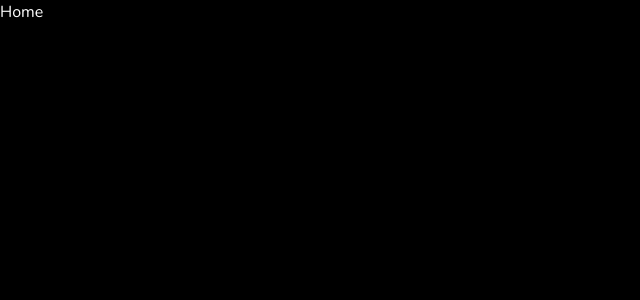
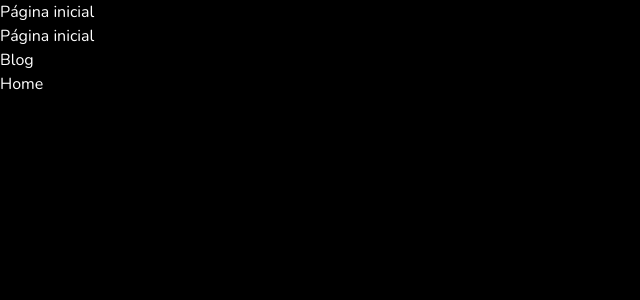
Before and after one commit to marciojunior11/nextjs-course-platform, a Next.js app: page / in a window 1280 px wide. Shown: the top 300 px of the page, without its empty margins (0-640 px from the left). Built offline with nearby package versions, Linux system fonts and the light colour scheme.

Commit message:
feat: page cursos and global header

```diff
--- /dev/null
+++ b/src/app/cursos/page.tsx
@@ -0,0 +1,7 @@
+export default function PageCursos() {
+    return (
+        <main>
+            Cursos
+        </main>
+    );
+}
--- a/src/app/layout.tsx
+++ b/src/app/layout.tsx
@@ -1,6 +1,7 @@
 import type { Metadata } from "next";
 import { Nunito } from "next/font/google";
 import "./globals.css";
+import { Header } from "@/components/header/Header";
 
 const nunito = Nunito({
   subsets: ["latin"]
@@ -14,7 +15,10 @@ export const metadata: Metadata = {
 export default function RootLayout({ children }: Readonly<{ children: React.ReactNode }>) {
   return (
     <html lang="pt-Br">
-      <body className={nunito.className}>{children}</body>
+      <body className={nunito.className}>
+        <Header/>
+        {children}
+      </body>
     </html>
   );
 }
--- a/src/app/page.tsx
+++ b/src/app/page.tsx
@@ -1,4 +1,4 @@
-export default function Home() {
+export default function PageHome() {
   return (
     <main>
       Home
--- /dev/null
+++ b/src/components/header/Header.tsx
@@ -0,0 +1,19 @@
+import Link from "next/link";
+
+export const Header = () => {
+    return (
+        <nav>
+            <ul>
+                <li>
+                    <Link href="/">Página inicial</Link>
+                </li>
+                <li>
+                    <Link href="/cursos">Página inicial</Link>
+                </li>
+                <li>
+                    <Link href="https://blog.codarse.com" target="_blank">Blog</Link>
+                </li>
+            </ul>
+        </nav>
+    );
+};
```
